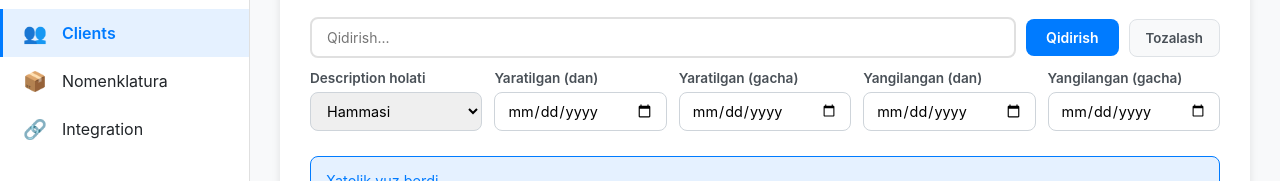
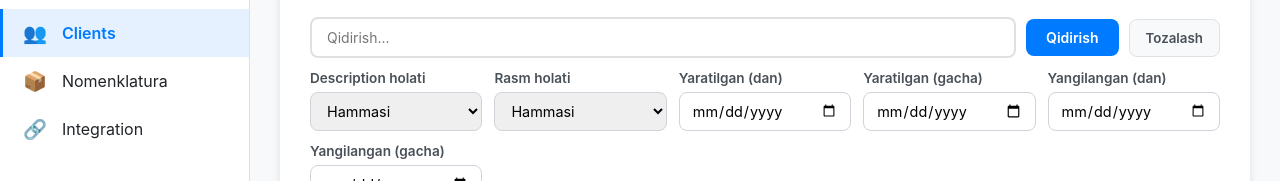
Before and after one commit to abdulbosit19980204/e-catalog, a React (Create React App) app in the folder frontend/: page /admin/clients in a window 1280 px wide. Shown: the part 180-361 px from the top of the page. Built offline with nearby package versions, Linux system fonts and the light colour scheme; no server answers; sample sign-in values are in the browser's storage.

Commit message:
feat: add image status filter to frontend admin panels (Project, Client, Nomenklatura) - filter by 'with' (has images) or 'without' (no images)

```diff
--- a/frontend/src/components/admin/ClientAdmin.js
+++ b/frontend/src/components/admin/ClientAdmin.js
@@ -21,6 +21,7 @@ const ClientAdmin = () => {
   const [uploading, setUploading] = useState(false);
   const [editingClient, setEditingClient] = useState(null);
   const [descriptionStatus, setDescriptionStatus] = useState("");
+  const [imageStatus, setImageStatus] = useState("");
   const [createdFrom, setCreatedFrom] = useState("");
   const [createdTo, setCreatedTo] = useState("");
   const [updatedFrom, setUpdatedFrom] = useState("");
@@ -47,6 +48,7 @@ const ClientAdmin = () => {
         page_size: pageSize,
         search: search || undefined,
         description_status: descriptionStatus || undefined,
+        image_status: imageStatus || undefined,
         created_from: createdFrom || undefined,
         created_to: createdTo || undefined,
         updated_from: updatedFrom || undefined,
@@ -66,7 +68,7 @@ const ClientAdmin = () => {
     } finally {
       setLoading(false);
     }
-  }, [page, pageSize, search, descriptionStatus, createdFrom, createdTo, updatedFrom, updatedTo]);
+  }, [page, pageSize, search, descriptionStatus, imageStatus, createdFrom, createdTo, updatedFrom, updatedTo]);
 
   useEffect(() => {
     loadClients();
@@ -213,6 +215,7 @@ const ClientAdmin = () => {
   const handleResetFilters = () => {
     setSearch("");
     setDescriptionStatus("");
+    setImageStatus("");
     setCreatedFrom("");
     setCreatedTo("");
     setUpdatedFrom("");
@@ -278,6 +281,17 @@ const ClientAdmin = () => {
               <option value="">Hammasi</option>
               <option value="with">Description bor</option>
               <option value="without">Description yo'q</option>
+            </select>
+          </div>
+          <div className="filter-field">
+            <label>Rasm holati</label>
+            <select
+              value={imageStatus}
+              onChange={(e) => setImageStatus(e.target.value)}
+            >
+              <option value="">Hammasi</option>
+              <option value="with">Rasm bor</option>
+              <option value="without">Rasm yo'q</option>
             </select>
           </div>
           <div className="filter-field">
--- a/frontend/src/components/admin/NomenklaturaAdmin.js
+++ b/frontend/src/components/admin/NomenklaturaAdmin.js
@@ -21,6 +21,7 @@ const NomenklaturaAdmin = () => {
   const [uploading, setUploading] = useState(false);
   const [editingNomenklatura, setEditingNomenklatura] = useState(null);
   const [descriptionStatus, setDescriptionStatus] = useState("");
+  const [imageStatus, setImageStatus] = useState("");
   const [createdFrom, setCreatedFrom] = useState("");
   const [createdTo, setCreatedTo] = useState("");
   const [updatedFrom, setUpdatedFrom] = useState("");
@@ -46,6 +47,7 @@ const NomenklaturaAdmin = () => {
         page_size: pageSize,
         search: search || undefined,
         description_status: descriptionStatus || undefined,
+        image_status: imageStatus || undefined,
         created_from: createdFrom || undefined,
         created_to: createdTo || undefined,
         updated_from: updatedFrom || undefined,
@@ -65,7 +67,7 @@ const NomenklaturaAdmin = () => {
     } finally {
       setLoading(false);
     }
-  }, [page, pageSize, search, descriptionStatus, createdFrom, createdTo, updatedFrom, updatedTo]);
+  }, [page, pageSize, search, descriptionStatus, imageStatus, createdFrom, createdTo, updatedFrom, updatedTo]);
 
   useEffect(() => {
     loadNomenklatura();
@@ -210,6 +212,7 @@ const NomenklaturaAdmin = () => {
   const handleResetFilters = () => {
     setSearch("");
     setDescriptionStatus("");
+    setImageStatus("");
     setCreatedFrom("");
     setCreatedTo("");
     setUpdatedFrom("");
@@ -275,6 +278,17 @@ const NomenklaturaAdmin = () => {
               <option value="">Hammasi</option>
               <option value="with">Description bor</option>
               <option value="without">Description yo'q</option>
+            </select>
+          </div>
+          <div className="filter-field">
+            <label>Rasm holati</label>
+            <select
+              value={imageStatus}
+              onChange={(e) => setImageStatus(e.target.value)}
+            >
+              <option value="">Hammasi</option>
+              <option value="with">Rasm bor</option>
+              <option value="without">Rasm yo'q</option>
             </select>
           </div>
           <div className="filter-field">
--- a/frontend/src/components/admin/ProjectAdmin.js
+++ b/frontend/src/components/admin/ProjectAdmin.js
@@ -21,6 +21,7 @@ const ProjectAdmin = () => {
   const [uploading, setUploading] = useState(false);
   const [editingProject, setEditingProject] = useState(null);
   const [descriptionStatus, setDescriptionStatus] = useState("");
+  const [imageStatus, setImageStatus] = useState("");
   const [createdFrom, setCreatedFrom] = useState("");
   const [createdTo, setCreatedTo] = useState("");
   const [updatedFrom, setUpdatedFrom] = useState("");
@@ -46,6 +47,7 @@ const ProjectAdmin = () => {
         page_size: pageSize,
         search: search || undefined,
         description_status: descriptionStatus || undefined,
+        image_status: imageStatus || undefined,
         created_from: createdFrom || undefined,
         created_to: createdTo || undefined,
         updated_from: updatedFrom || undefined,
@@ -65,7 +67,7 @@ const ProjectAdmin = () => {
     } finally {
       setLoading(false);
     }
-  }, [page, pageSize, search, descriptionStatus, createdFrom, createdTo, updatedFrom, updatedTo]);
+  }, [page, pageSize, search, descriptionStatus, imageStatus, createdFrom, createdTo, updatedFrom, updatedTo]);
 
   useEffect(() => {
     loadProjects();
@@ -210,6 +212,7 @@ const ProjectAdmin = () => {
   const handleResetFilters = () => {
     setSearch("");
     setDescriptionStatus("");
+    setImageStatus("");
     setCreatedFrom("");
     setCreatedTo("");
     setUpdatedFrom("");
@@ -275,6 +278,17 @@ const ProjectAdmin = () => {
               <option value="">Hammasi</option>
               <option value="with">Description bor</option>
               <option value="without">Description yo'q</option>
+            </select>
+          </div>
+          <div className="filter-field">
+            <label>Rasm holati</label>
+            <select
+              value={imageStatus}
+              onChange={(e) => setImageStatus(e.target.value)}
+            >
+              <option value="">Hammasi</option>
+              <option value="with">Rasm bor</option>
+              <option value="without">Rasm yo'q</option>
             </select>
           </div>
           <div className="filter-field">
```
